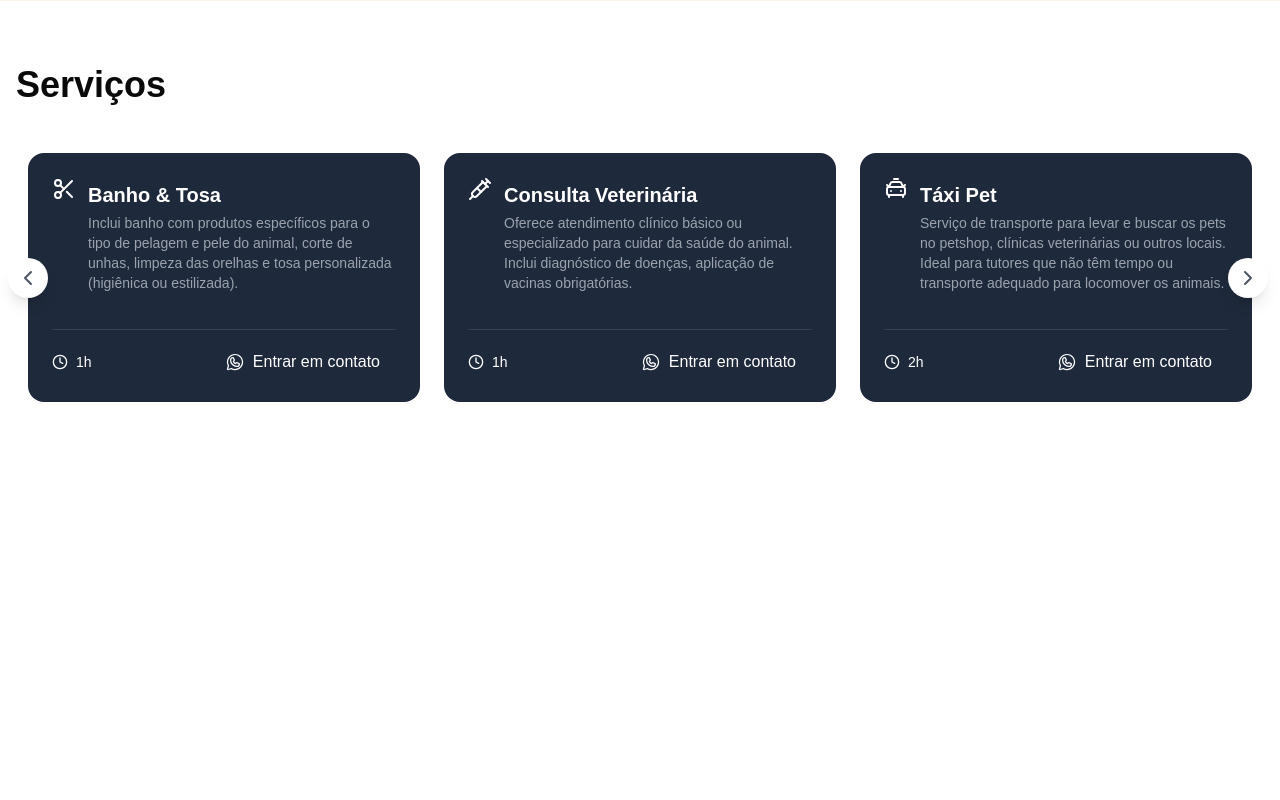
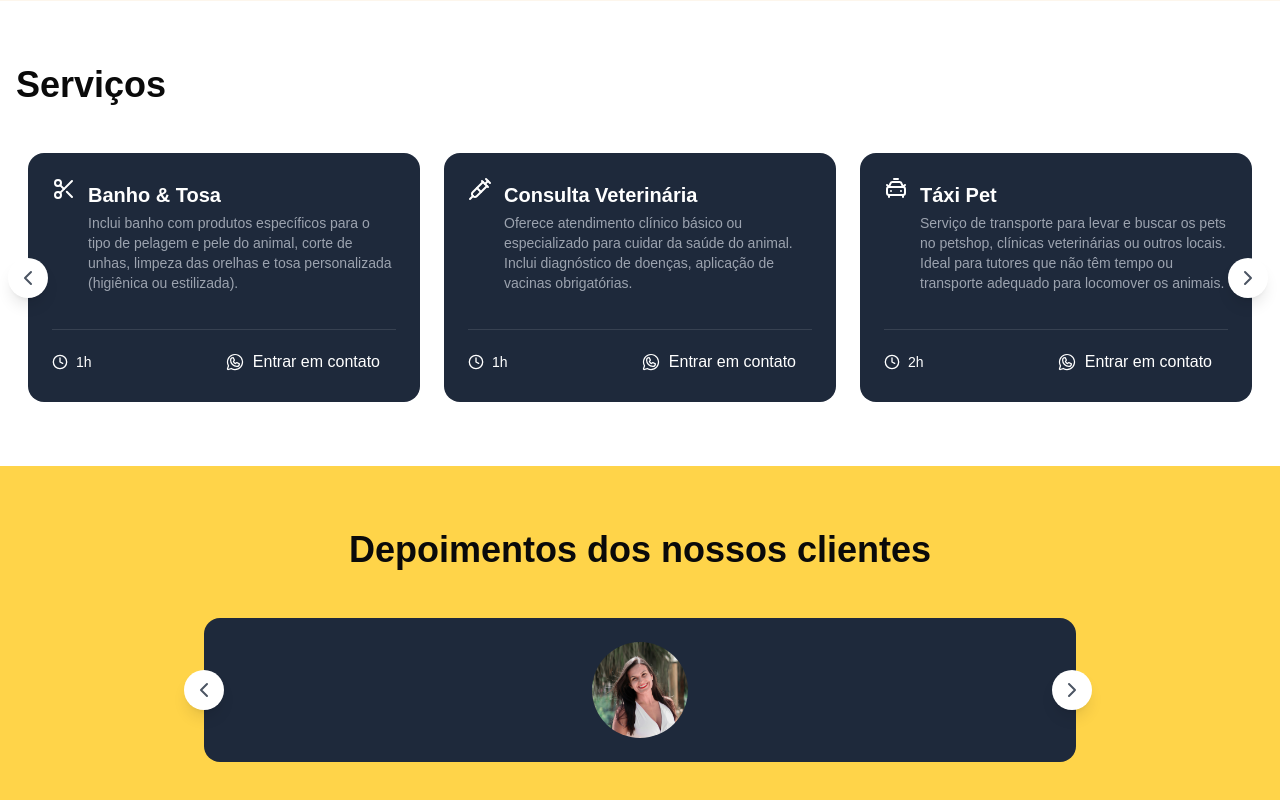
Before and after one commit to WashingtonDDS/projeto-landing-page-pet-, a Next.js app: page / in a window 1280 px wide. Shown: the part 1034-1834 px from the top of the page. Before the commit the page ends 1500 px from the top, so only its background shows below. Built offline with nearby package versions, Linux system fonts and the light colour scheme.

Commit message:
Add Testimonials component with carousel functionality and client feedback

```diff
--- /dev/null
+++ b/src/app/_components/testimonials.tsx
@@ -0,0 +1,101 @@
+"use client";
+import tutor1 from "../../../public/tutor1.png";
+import tutor2 from "../../../public/tutor2.png";
+import Image from "next/image";
+import useEmblaCarousel from "embla-carousel-react";
+import {
+  ChevronLeft,
+  ChevronRight,
+  Scissors,
+  Syringe,
+  CarTaxiFront,
+  Hotel,
+  Clock,
+} from "lucide-react";
+import { WhatsappLogo } from "@phosphor-icons/react";
+
+const testimonials = [
+  {
+    content:
+      "Desde que comecei a levar a Luna para banho e tosa aqui, ela nunca esteve tão feliz! O atendimento é impecável, os profissionais são super cuidadosos e sempre deixam minha peluda linda e cheirosa. Recomendo de olhos fechados!",
+    author: "Mariana Souza",
+    role: "Tutora da Luna (Golden Retriever)",
+    image: tutor2,
+  },
+  {
+    content:
+      "O serviço de hotel para pets foi uma experiência incrível! Precisei viajar e fiquei tranquilo sabendo que o Thor estava sendo bem cuidado. Recebi fotos e atualizações diárias, e ele voltou para casa super feliz! Sem dúvida, o melhor petshop da região.",
+    author: "Rafael",
+    role: "Tutor do Thor (Bulldog Francês)",
+    image: tutor1,
+  },
+  {
+    content:
+      "Meus gatos nunca gostaram de sair de casa, mas o atendimento nesse petshop fez toda a diferença. A equipe é muito paciente e cuidadosa, e o serviço de banho especializado para felinos foi maravilhoso! Agora sei onde confiar o cuidado deles.",
+    author: "Camila fernandes",
+    role: "Tutora da Mel e do Max",
+    image: tutor2,
+  },
+];
+
+export function Testimonials() {
+  const [emblaRef, emblaApi] = useEmblaCarousel({
+    loop: true,
+  });
+
+  const scrollPrev = () => {
+    emblaApi?.scrollPrev();
+  };
+
+  const scrollNext = () => {
+    emblaApi?.scrollNext();
+  };
+
+  return (
+    <section className="bg-[#FFD449] py-16">
+      <div className="container mx-auto px-4">
+        <h2 className="text-4xl font-bold text-center mb-12">
+          Depoimentos dos nossos clientes
+        </h2>
+
+        <div className="relative max-w-4xl mx-auto">
+          <div className="overflow-hidden" ref={emblaRef}>
+            <div className="flex">
+              {testimonials.map((item, index) => (
+                <div key={index} className="flex-[0_0_100%] min-w-0  px-3">
+                  <article className="bg-[#1e293b] text-white rounded-2xl p-6 space-y-4 h-full flex flex-col">
+                    <div className="flex flex-col items-center text-center space-y-4">
+                      <div className="relative w-24 h-24">
+                        <Image
+                          src={item.image}
+                          alt={item.author}
+                          fill
+                          sizes="96px"
+                          className="object-cover rounded-full"
+                        />
+                      </div>
+                    </div>
+                  </article>
+                </div>
+              ))}
+            </div>
+          </div>
+
+          <button
+            className="bg-white flex items-center justify-center rounded-full shadow-lg w-10 h-10 absolute left-3 -translate-y-1/2 -translate-x-1/2 top-1/2 z-10"
+            onClick={scrollPrev}
+          >
+            <ChevronLeft className="w-6 h-6 text-gray-600" />
+          </button>
+
+          <button
+            className="bg-white flex items-center justify-center rounded-full shadow-lg w-10 h-10 absolute -right-6 -translate-y-1/2 -translate-x-1/2 top-1/2 z-10"
+            onClick={scrollNext}
+          >
+            <ChevronRight className="w-6 h-6 text-gray-600" />
+          </button>
+        </div>
+      </div>
+    </section>
+  );
+}
--- a/src/app/page.tsx
+++ b/src/app/page.tsx
@@ -1,6 +1,7 @@
 import { About } from "./_components/about";
 import { Hero } from "./_components/hero";
 import { Services } from "./_components/services";
+import { Testimonials } from "./_components/testimonials";
 
 export default function Home() {
   return (
@@ -8,6 +9,7 @@
       <Hero />
       <About />
       <Services />
+      <Testimonials />
     </main>
   );
 }
```
Also changed, not shown: public/tutor2.png (added).
